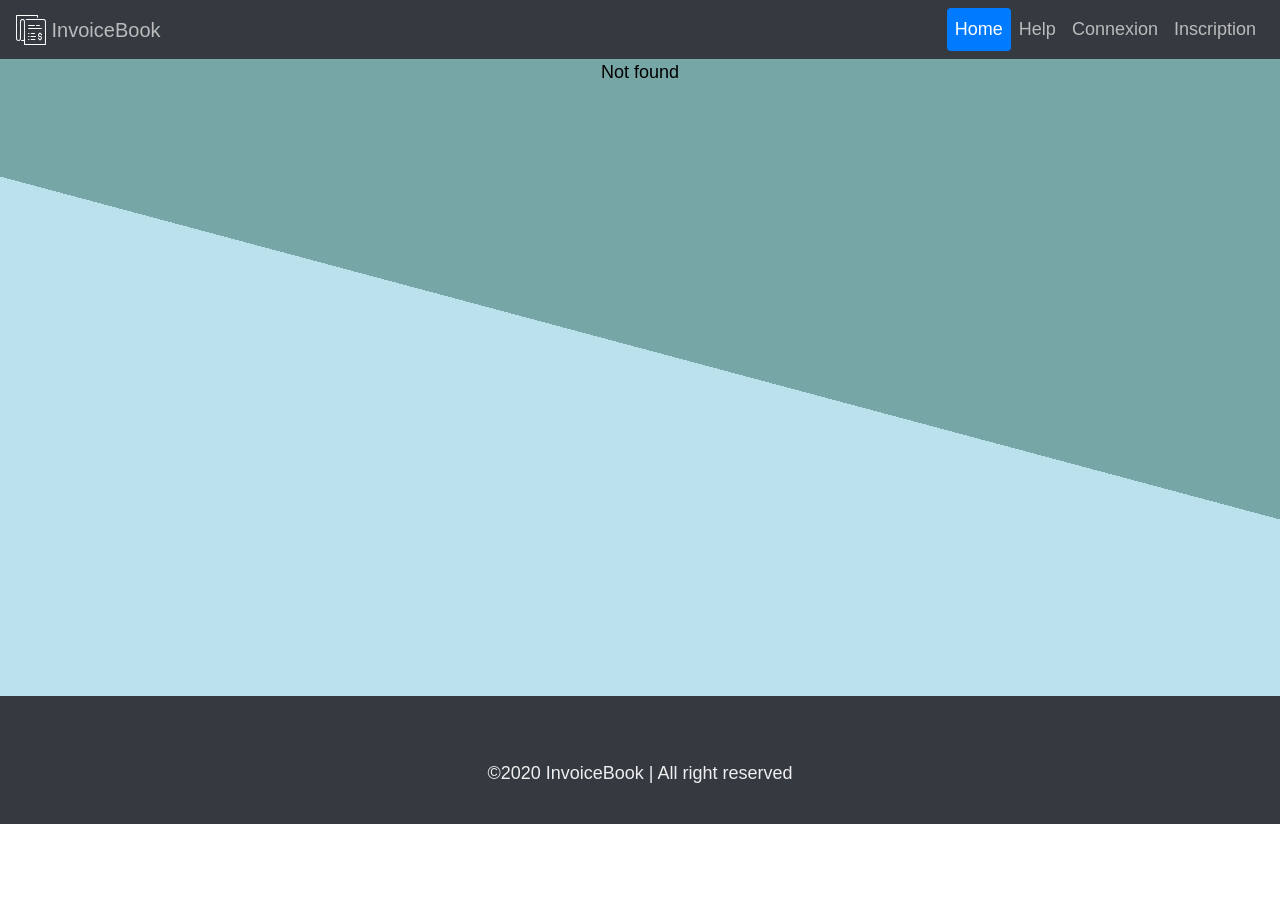
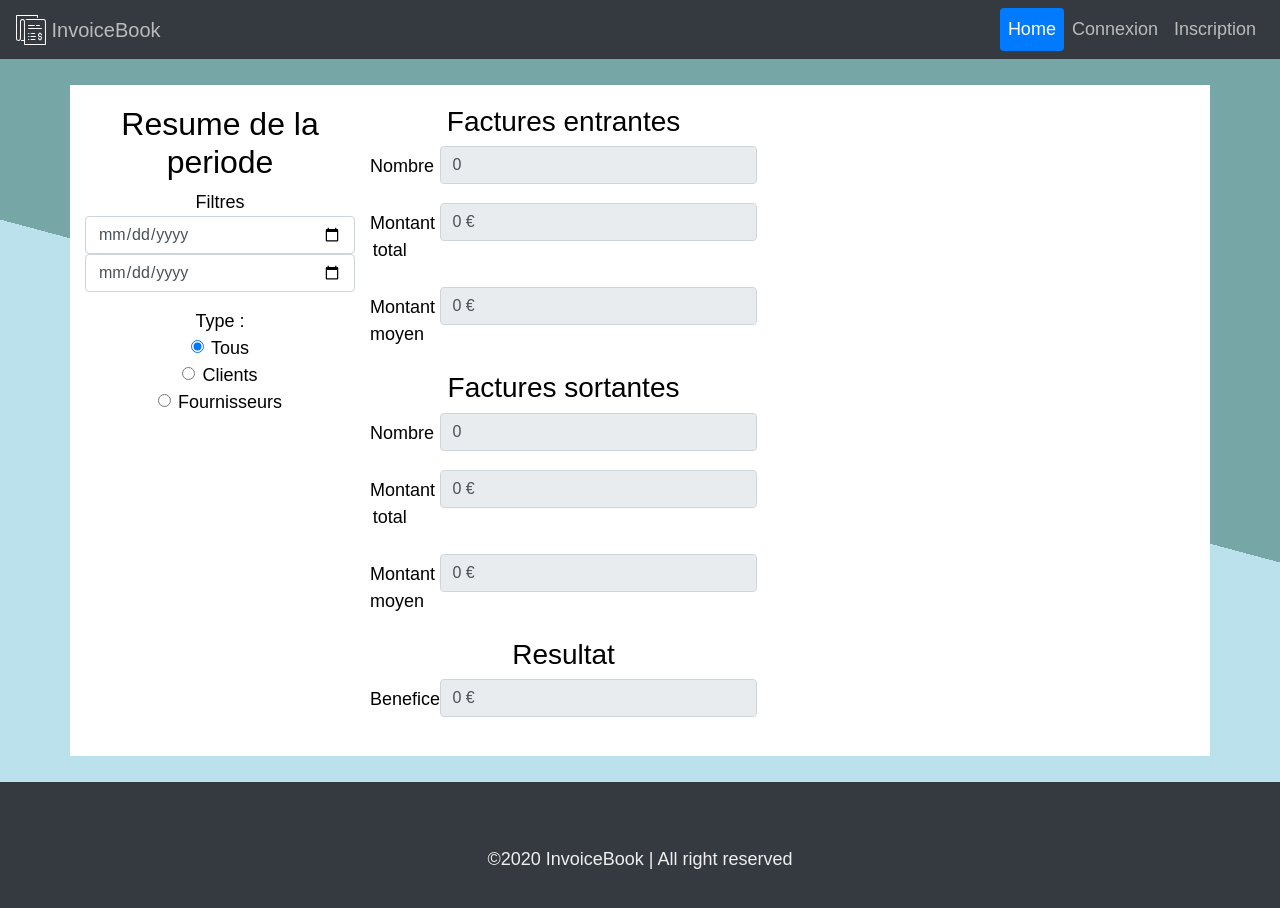
Before and after one commit to HumbertMeyers/InvoiceBook, a React (Create React App) app in the folder InvoiceBook_website/frontend/: page /Resume in a window 1280 px wide. Before the commit this address had no page. Before the commit the page ends 824 px from the top, so only its background shows below. Built offline with nearby package versions, Linux system fonts and the light colour scheme.

Commit message:
fin frontend

```diff
--- a/InvoiceBook_website/frontend/src/App.js
+++ b/InvoiceBook_website/frontend/src/App.js
@@ -22,48 +22,6 @@ class App extends Component {
     };
   }
 
-  // componentDidMount() {
-  //   if (tokenIsValid()) {
-  //     let token = localStorage.getItem('token');
-  //
-  //
-  //
-  //
-  //     let endpoint = "/api/users/login_token/?token=";
-  //     let req = new api();
-  //     req.open("GET", `${endpoint}${token}`);
-  //
-  //     let self = this;
-  //     req.addEventListener("readystatechange", function () {
-  //       if (this.readyState === 4) {
-  //         if (this.status === 200) {
-  //           let user = this.responseText[0];
-  //           console.log(user);
-  //           self.setState({
-  //             user_id: user.id,
-  //             logged_in: true,
-  //           });
-  //           getUserProfileAPIRequest(userFromToken().id);
-  //         }
-  //         if (this.status === 404) {
-  //           // document.getElementById("AfficheUserName").innerHTML = "";
-  //           //historique.push('/');
-  //         }
-  //       }
-  //     });
-  //
-  //     req.send();
-  //
-  //   }
-  //   else{
-  //     // document.getElementById("AfficheUserName").innerHTML = "";
-  //   }
-  // }
-
-//   display_popUp (type){
-// ;
-//   };
-
   popUp(){
     let Dial = this.state.show_popUp;
     if(Dial === null)
@@ -75,24 +33,6 @@ class App extends Component {
          closeMe={() => this.setState({show_popUp: null})}
          user_id={this.state.user_id}
         />);
-
-
-
-/*    let p;
-    switch (this.state.show_popUp) {
-      case "Connexion":
-        p = <Connexion showPopUp={true} handle_connexion={this.handle_connexion} />;
-        break;
-      case "Inscription":
-        p = <Inscription showPopUp={true} handle_connexion={this.handle_connexion} />;
-        break;
-      case "Deconnexion":
-        p = <Deconnexion showPopUp={true} handle_deconnexion={this.handle_deconnexion} />;
-        break;
-      default:
-        p = null;
-    }
-    return p;*/
   };
 
   //called after sucessfull login. fetch user data
@@ -117,27 +57,12 @@ class App extends Component {
       console.log('failed to fetch profile');
       localStorage.setItem('token',null);
     });
-
-    // getUserProfileAPIRequest(userFromToken().id, (text)=> this.setState({afficheNom: text} ));
-    // this.setState({
-    //   user_id: u_id,
-    //   logged_in: true,
-    // }, () => {
-    //   historique.push('/');
-    //   window.location.reload();
-    // });
-
-
   };
 
   handle_deconnexion = () => {
-    localStorage.removeItem('token');
-    // historique.push('/');
-    this.setState({
-      user_name: "",
-      user_id: 0,
-      logged_in: false,
-    });
+    localStorage.clear();
+
+    window.location.href = '/';
   };
 
   render (){
--- a/InvoiceBook_website/frontend/src/Routes.js
+++ b/InvoiceBook_website/frontend/src/Routes.js
@@ -10,6 +10,7 @@ import AjoutFacture from "./pages/Factures/Ajout.js";
 import RechercheFacture from "./pages/Factures/Recherche.js";
 import AjoutFournisseur from "./pages/AjoutFournisseur.js";
 
+import Resume from "./pages/resume.js";
 
 class Routes extends Component {
   render() {
@@ -30,8 +31,9 @@ class Routes extends Component {
         <Route exact path="/Clients" component={AjoutClient} />
         <Route exact path="/AjoutFacture" component={() => <AjoutFacture user_id={this.props.user_id}/>}
         />
-        <Route exact path="/RechercheFactures" component={RechercheFacture} />
+        <Route exact path="/RechercheFactures" component={() => <RechercheFacture user_id={this.props.user_id} />} />
         <Route exact path="/Fournisseurs" component={AjoutFournisseur} />
+        <Route exact path="/Resume" component={() => <Resume user_id={this.props.user_id} />} />
         <Route render={function () {
               return <p>Not found</p>
             }} />
--- a/InvoiceBook_website/frontend/src/components/Header.js
+++ b/InvoiceBook_website/frontend/src/components/Header.js
@@ -57,7 +57,6 @@ function Header (props) {
 		      <Navbar.Collapse id="basic-navbar-nav">
 		        <Nav  variant="pills" defaultActiveKey="1" className="ml-auto">
 	            <Nav.Link eventKey="1" as={Link} to="/">Home</Nav.Link>
-		          <Nav.Link eventKey="2" as={Link} to="Help">Help</Nav.Link>
 	            <Nav.Link id="Connexion"  onClick={() => props.display_popUp(Connexion)}>
 					      <span>Connexion</span>
 				      </Nav.Link>
@@ -92,7 +91,6 @@ function Header (props) {
 		      <Navbar.Collapse id="basic-navbar-nav">
 				    <Nav variant="pills" defaultActiveKey="1" className="ml-auto">
 					    <Nav.Link eventKey="1" as={Link} to="/">Home</Nav.Link>
-					    <Nav.Link eventKey="2" as={Link} to="Help">Help</Nav.Link>
 				      <NavDropdown title="Menu" id="collasible-nav-dropdown">
 				        <NavDropdown.Item eventKey="3.1" as={Link} to="AjoutFacture">Ajouter une nouvelle Facture</NavDropdown.Item>
 				        <NavDropdown.Item eventKey="3.2" as={Link} to="RechercheFactures">Recherche d'une facture</NavDropdown.Item>
--- a/InvoiceBook_website/frontend/src/components/Inscription.js
+++ b/InvoiceBook_website/frontend/src/components/Inscription.js
@@ -26,17 +26,7 @@ class Inscription extends Component {
   }
 
 
-  newAccountAPIRequest(newprofile) {
-    fetchApi(`/users/`, {
-        method: 'POST',
-        headers: {
-          'Content-Type': 'application/json;charset=utf-8'
-        },
-        body: JSON.stringify(newprofile),
-    }).then((ans) => alert(ans))
-    .catch(err => {
-      alert(err);
-    });
+  // newAccountAPIRequest(newprofile) {
 
 
     // let self = this; //self will be a reference to the SignUp class object
@@ -68,7 +58,7 @@ class Inscription extends Component {
     // });
     //
     // req.send(newprofile);
-  }
+  // }
 
   handleChange = (e) => {
     let target = e.target;
@@ -97,14 +87,23 @@ class Inscription extends Component {
 
   handleSubmit = (e) => {
     e.preventDefault();
-    let data = {
-	    last_name: this.state.last_name,
-      first_name: this.state.first_name,
-      username: this.state.email,
-      email: this.state.email,
-      password: this.state.newPassword,
-    };
-    this.newAccountAPIRequest(data);
+    // let signinData = {
+	  //   last_name: this.state.last_name,
+    //   first_name: this.state.first_name,
+    //   username: this.state.email,
+    //   email: this.state.email,
+    //   password: this.state.newPassword,
+    // };
+
+
+    fetchApi(`/users/inscription/?last_name=${this.state.last_name}&first_name=${this.state.first_name}&username=${this.state.email}&email=${this.state.email}&password=${this.state.newPassword}`)
+    .then((ans) =>
+      alert("Inscription ok")
+
+    )
+    .catch(err => {
+      alert(err);
+    });
   }
 
   render() {
--- a/InvoiceBook_website/frontend/src/index.css
+++ b/InvoiceBook_website/frontend/src/index.css
@@ -11,3 +11,13 @@ code {
   font-family: source-code-pro, Menlo, Monaco, Consolas, 'Courier New',
     monospace;
 }
+
+.row{
+  display: flex;
+  flex-direction: row;
+}
+
+.col{
+  display: flex;
+  flex-direction: column;
+}
--- a/InvoiceBook_website/frontend/src/pages/Factures/Ajout.js
+++ b/InvoiceBook_website/frontend/src/pages/Factures/Ajout.js
@@ -1,6 +1,39 @@
 import React, {Component, useState} from 'react';
 import {Container, Tabs, Tab, Form, Button} from "react-bootstrap";
 import {fetchApi} from '../../utilitaires/api.js';
+
+function AddFactForm(props){
+	return (
+		<Container className="principal">
+			<Form>
+				<Form.Group>
+					<Form.Label>{props.optLabel}</Form.Label>
+					<Form.Control as="select" custom>
+						{props.opt.map((key) =>   <option>{key}</option>)}
+					</Form.Control>
+
+					<Form.Label>Numéro de facture</Form.Label>
+					<Form.Control placeholder="Numéro de Facture" type="number" />
+
+					<Form.Label>Montant de la facture</Form.Label>
+					<Form.Control placeholder="montant de la facture" type="number" />
+
+					<Form.Label>Date de la facturation</Form.Label>
+					<Form.Control placeholder="Date de facturation"type="date" />
+				</Form.Group>
+					<Form.Label>Fichier de votre facture</Form.Label>
+					<Form.File id="formcheck-api-regular">
+						<Form.File.Input />
+					</Form.File>
+
+				<br/>
+				<Button variant="primary" type="submit">
+					Enregistrer
+				</Button>
+			</Form>
+		</Container>
+	);
+}
 
 class AjoutFacture extends Component {
 	constructor(props) {
@@ -24,7 +57,7 @@ class AjoutFacture extends Component {
 				});
 			})
 			.catch((err) => {
-				alert(err);
+				console.log(err);
 			});
 	}
 
@@ -35,7 +68,7 @@ class AjoutFacture extends Component {
 			});
 		})
 		.catch((err) => {
-			alert('fetchClientsNoms ' + err + id);
+			console.log('fetchClientsNoms ' + err + id);
 		});
 
 		// return fetch(`${endpoint}${id}/clients`)
@@ -57,76 +90,14 @@ class AjoutFacture extends Component {
 	}
 
 	render(){
-		let factureIn = (
-			<Container className="principal">
-				<Form>
-					<Form.Group>
-						<Form.Label>Nom de l'entreprise</Form.Label>
-						<Form.Control as="select" custom>
-							{this.state.fournisseurs.map((key) =>   <option>{key}</option>)}
-						</Form.Control>
-
-						<Form.Label>Numéro de facture</Form.Label>
-						<Form.Control placeholder="Numéro de Facture"/>
-
-						<Form.Label>Montant de la facure</Form.Label>
-						<Form.Control placeholder="montant de la facture"/>
-
-						<Form.Label>Date de la facturation</Form.Label>
-						<Form.Control placeholder="Date de facturation"/>
-					</Form.Group>
-						<Form.Label>Fichier de votre facture</Form.Label>
-						<Form.File id="formcheck-api-regular">
-							<Form.File.Input />
-						</Form.File>
-
-					<br/>
-					<Button variant="primary" type="submit">
-						Enregistrer
-					</Button>
-				</Form>
-			</Container>
-		);
-
-		let factureOut = (
-			<Container className="principal">
-				<Form>
-					<Form.Group>
-						<Form.Label>Nom du Client</Form.Label>
-						<Form.Control as="select" custom>
-							{this.state.clients.map((key) =>   <option>{key}</option>)}
-						</Form.Control>
-
-						<Form.Label>Numéro de facture</Form.Label>
-						<Form.Control placeholder="Numéro de Facture"/>
-
-						<Form.Label>Montant de la facure</Form.Label>
-						<Form.Control placeholder="montant de la facture"/>
-
-						<Form.Label>Date de la facturation</Form.Label>
-						<Form.Control placeholder="Date de facturation"/>
-					</Form.Group>
-						<Form.Label>Fichier de votre facture</Form.Label>
-						<Form.File id="formcheck-api-regular">
-							<Form.File.Input />
-						</Form.File>
-
-					<br/>
-					<Button variant="primary" type="submit">
-						Enregistrer
-					</Button>
-				</Form>
-			</Container>
-		);
-
 		return (
 			<Container>
 				<Tabs variant="pills" defaultActiveKey="factureIn" id="uncontrolled-tab-factures">
 					<Tab eventKey="factureIn" title="Facture Entrante" >
-						<div>{factureIn}</div>
+						<div><AddFactForm opt={this.state.fournisseurs} optLabel="Nom de l'entreprise"/></div>
 					</Tab>
 					<Tab eventKey="factureOut" title="Facture Sortante">
-						<div>{factureOut}</div>
+					<div><AddFactForm opt={this.state.clients} optLabel="Nom du client"/></div>
 					</Tab>
 				</Tabs>
 			</Container>
--- a/InvoiceBook_website/frontend/src/pages/Factures/Recherche.js
+++ b/InvoiceBook_website/frontend/src/pages/Factures/Recherche.js
@@ -1,22 +1,49 @@
 import React, {Component} from 'react';
 import {Container, Table, Row, Col, Form, FormControl} from "react-bootstrap";
 import PDFIcon from "../../assets/pdf-icon.png"
+import { fetchApi } from "../../utilitaires/api.js";
 
 class RechercheFacture extends Component{
-	constructor() {
-		super();
+	constructor(props) {
+		super(props);
 		this.state = {
-			radioType: "Tous",
-			dateDebut: "",
-			dateFin : "",
+			from: "",
+			to : "",
+			dir: 'inout',
+			factures: [{
+				date:"2020-08-12",
+				tier: "Someclient",
+				tune: 8000,
+				pdf:"www.google.com"
+			}],
 		}
 	}
 
-	handleChange = (e) => {
-    var value = e.target.value;
-    console.log(value);
-    this.setState({ radioType: value });
-  }
+	handleChange(e){
+    let target = e.target;
+    let value = target.value;
+    let name = target.name;
+
+    this.setState({ [name]: value }, () =>{
+			let from = '1990-01-01';
+			if(this.state.from)
+			 	from = String(this.state.from);
+
+
+			let to = '2100-01-01';
+			if(this.state.to)
+			 	to = String(this.state.to);
+
+			fetchApi(`/users/${this.props.user_id}/listfactures/?from=${from}&to=${to}&dir=${this.state.dir}`)
+			.then((ans) => {
+				this.setState({factures: ans.factures});
+			})
+			.catch(err => {
+				this.setState({factures: []});
+				console.log('Erreur listfactures ' + err);
+			})
+		});
+  };
 
 	render() {
 		return (
@@ -30,33 +57,39 @@ class RechercheFacture extends Component{
 						<Form.Group>
 							<FormControl
 	              type="date" id="dateDebut"
+								name="from"
+								value={this.state.from}
+                onChange={this.handleChange.bind(this)}
 	            />
 	            <FormControl
 	              type="date" id="dateFin"
+								name="to"
+								value={this.state.to}
+                onChange={this.handleChange.bind(this)}
 	            />
 						</Form.Group>
 					</Col>
 					<Col >
 						Type :
-						<Form.Group value={this.state.radioType} onChange={this.handleChange}>
+						<Form.Group onChange={this.handleChange.bind(this)} value={this.state.dir} name="dir">
 							<Form.Check
 								label="Tous"
 								type="radio"
-								name="TypeCliFou"
-								value="Tous"
+								name="dir"
+								value="inout"
 								defaultChecked
 							/>
 							<Form.Check
 								label="Clients"
 								type="radio"
-								name="TypeCliFou"
-								value="Clients"
+								name="dir"
+								value="out"
 							/>
 							<Form.Check
 								label="Fournisseurs"
 								type="radio"
-								name="TypeCliFou"
-								value="Fournisseur"
+								name="dir"
+								value="in"
 							/>
 						</Form.Group>
 					</Col>
@@ -75,20 +108,15 @@ class RechercheFacture extends Component{
 				    </tr>
 				  </thead>
 					<tbody>
-					<tr>
-						<td>1</td>
-						<td>01/01/2020</td>
-						<td>SomeClient</td>
-						<td>126,6€</td>
-						<td><img src={PDFIcon} height="20px" alt="telecharger pdf"/></td>
-					</tr>
-					<tr>
-						<td>2</td>
-						<td></td>
-						<td></td>
-						<td></td>
-						<td><img src={PDFIcon} height="20px" alt="telecharger pdf"/></td>
-					</tr>
+
+					{this.state.factures.map((fac, index) => (
+						<tr>
+							<td>{index}</td>
+							<td>{fac.date}</td>
+							<td>{fac.tier}</td>
+							<td>{fac.tune}€</td>
+							<td><a href={fac.pdf}><img src={PDFIcon} height="20px" alt="telecharger pdf"/></a></td>
+						</tr>))}
 					</tbody>
 				</Table>
 			</Container>
--- /dev/null
+++ b/InvoiceBook_website/frontend/src/pages/resume.js
@@ -0,0 +1,181 @@
+import React,{Component} from 'react';
+import {Container, Button, Form, Col, Row, FormControl} from 'react-bootstrap';
+import './Formulaires.css';
+import { fetchApi } from "../utilitaires/api.js";
+
+const noStat = {
+	in:{
+		count: 0,
+		sum: 0,
+		avg: 0
+	},
+	out:{
+		count: 0,
+		sum: 0,
+		avg: 0
+	}
+};
+
+function HalfResume(props){
+	let avg = (props.count > 0) ? (props.sum / props.count) : 0;
+
+	return [						<Form.Group as={Row} controlId="formHorizontalEmail">
+								<Form.Label column sm={2}>
+									Nombre
+								</Form.Label>
+								<Col sm={10}>
+									<Form.Control type="text" value ={props.count} readOnly />
+								</Col>
+							</Form.Group>,
+							<Form.Group as={Row} controlId="formHorizontalEmail">
+								<Form.Label column sm={2}>
+									Montant total
+								</Form.Label>
+								<Col sm={10}>
+									<Form.Control type="text" value ={props.sum + ' €'} readOnly/>
+								</Col>
+							</Form.Group>,
+							<Form.Group as={Row} controlId="formHorizontalEmail">
+								<Form.Label column sm={2}>
+									Montant moyen
+								</Form.Label>
+								<Col sm={10}>
+									<Form.Control type="text" value ={avg + ' €'} readOnly />
+								</Col>
+							</Form.Group>
+];
+}
+
+export default class Resume extends Component{
+	constructor(props) {
+		super(props);
+		this.state = {
+			from: "",
+			to : "",
+			dir: 'inout',
+			factStat: noStat,
+		}
+	}
+
+
+	handleChange(e){
+		// console.log(this.props.user_id);
+
+    let target = e.target;
+    let value = target.value;
+    let name = target.name;
+
+    this.setState({ [name]: value }, () =>{
+			let from = '1990-01-01';
+			if(this.state.from)
+			 	from = String(this.state.from);
+
+
+			let to = '2100-01-01';
+			if(this.state.to)
+			 	to = String(this.state.to);
+
+			fetchApi(`/users/${this.props.user_id}/listfactures/?from=${from}&to=${to}&dir=${this.state.dir}`)
+			.then((ans) => {
+				let result = {...noStat};
+
+				for( const facture of ans.factures){
+					result[facture.dir].count++;
+					result[facture.dir].sum+= facture.tune;
+				}
+
+
+
+				this.setState({facStat: result});
+			})
+			.catch(err => {
+				this.setState({facStat: noStat});
+				console.log('Erreur listfactures ' + err);
+			})
+		});
+  };
+
+	render(){
+		let facStat = this.state.factStat;
+		console.log('rander resume');
+
+		return (
+			<Container className="principal">
+				<div className="row">
+					<div className="col" style={{maxWidth: 300}}>
+						<div><h2>Resume de la periode</h2></div>
+						<div>Filtres
+						<Form.Group>
+							<FormControl
+								type="date" id="dateDebut"
+								name="from"
+								value={this.state.from}
+								onChange={this.handleChange.bind(this)}
+							/>
+							<FormControl
+								type="date" id="dateFin"
+								name="to"
+								value={this.state.to}
+								onChange={this.handleChange.bind(this)}
+							/>
+						</Form.Group>
+
+						Type :
+						<Form.Group onChange={this.handleChange.bind(this)} value={this.state.dir} name="dir">
+							<Form.Check
+								label="Tous"
+								type="radio"
+								name="dir"
+								value="inout"
+								defaultChecked
+							/>
+							<Form.Check
+								label="Clients"
+								type="radio"
+								name="dir"
+								value="out"
+							/>
+							<Form.Check
+								label="Fournisseurs"
+								type="radio"
+								name="dir"
+								value="in"
+							/>
+						</Form.Group>
+
+						</div>
+					</div>
+					<div>
+						<div>
+							<h3>Factures entrantes</h3>
+							<HalfResume
+								sum={facStat.in.sum}
+								count={facStat.in.count}
+							/>
+						</div>
+						<div>
+							<h3>Factures sortantes</h3>
+							<HalfResume
+								sum={facStat.out.sum}
+								count={facStat.out.count}
+							/>
+						</div>
+						<div>
+							<h3>Resultat</h3>
+							<Form.Group as={Row} controlId="formHorizontalEmail">
+														<Form.Label column sm={2}>
+															Benefice
+															</Form.Label>
+														<Col sm={10}>
+															<Form.Control type="text" value ={(facStat.in.sum - facStat.out.sum) + ' €'} readOnly />
+														</Col>
+													</Form.Group>
+						</div>
+					</div>
+				</div>
+			</Container>
+
+		);
+
+	}
+}
```
Also changed, not shown: InvoiceBook_website/frontend/src/components/Connexion.js (+0 -33 lines), 2 other files (tests, documents, lock files or other folders).
